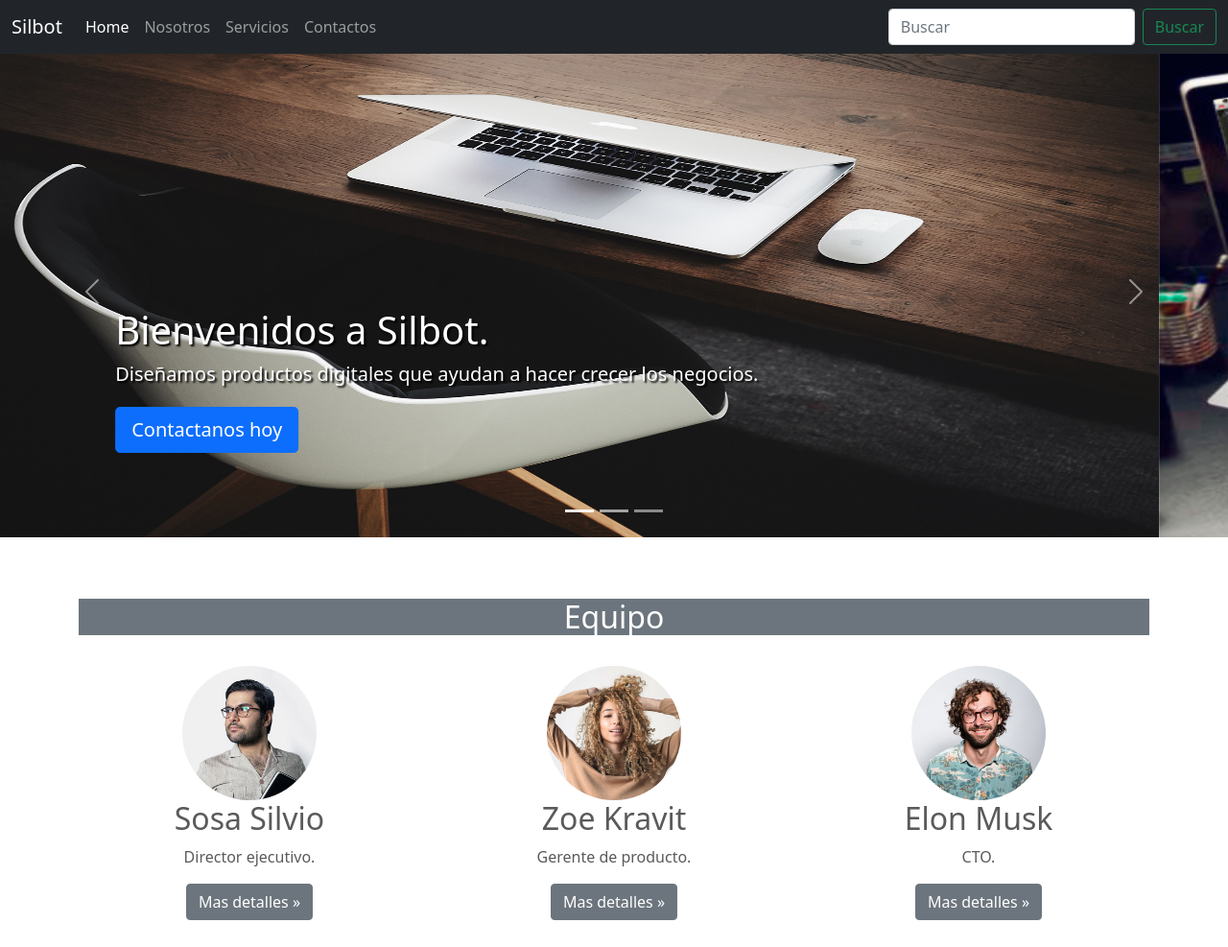
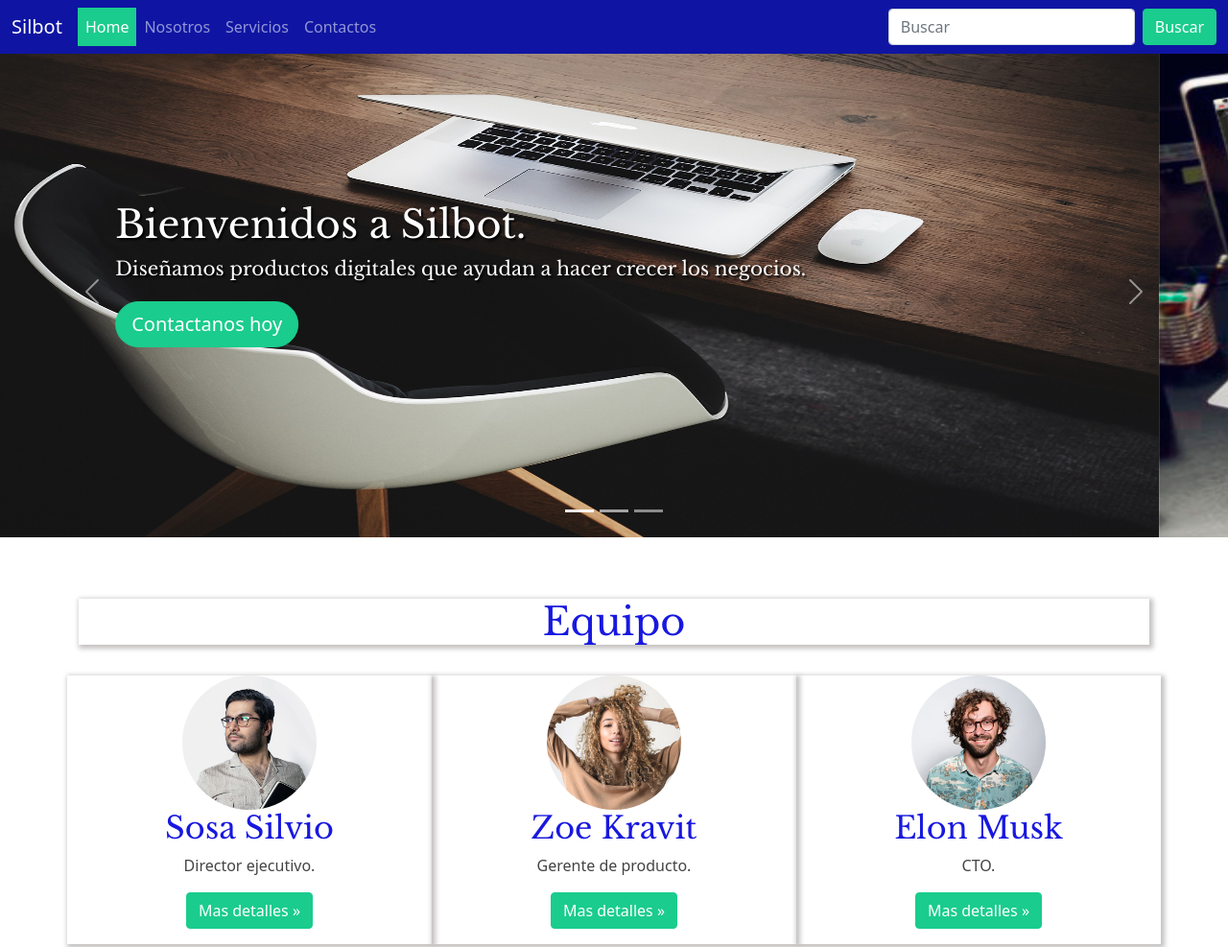
Before and after one commit to Silvio7577/IHM, a plain HTML site: page index.html in a window 1280 px wide. Shown: the top 987 px of the page at 96% size. Drawn offline with nearby package versions, Linux system fonts and the light colour scheme; a web font is replaced by a local one.

Commit message:
Cambio: 2

```diff
--- a/css/estilos.css
+++ b/css/estilos.css
@@ -5,9 +5,64 @@
 body {
     padding-top: 3rem;
     padding-bottom: 3rem;
-    color: #5a5a5a;
+    color: #444444;
   }
 
+  /* NAV
+-------------------------------------------------- */
+  .navbar{
+    background-color: #0f15a2;
+  }
+
+  .btn-outline-success {
+    color: white;
+    border-color: white;
+  }
+
+  .btn-outline-success:hover{
+    background-color: #1818e0;
+    border-color: white;
+  }
+
+  .navbar-dark .navbar-nav .nav-link.active, .navbar-dark .navbar-nav .show>.nav-link {
+    color: #fff;
+    background-color: #1acc8d;
+  }
+
+   /* MARKETING IMAGENES
+-------------------------------------------------- */
+
+  h2,.tit{
+    color: #1818e0;
+  }
+  .tit {
+    box-shadow: 2px 2px 5px 2px rgb(197, 193, 193);
+    font-family: 'Libre Baskerville', serif;
+  }
+
+  .titulo,.p-titulo{
+    font-family: 'Libre Baskerville', serif;
+  }
+
+  .carousel-caption .btn{
+    color: #fff;
+    background-color: #1acc8d;
+    border-color: #1acc8d;
+    border-radius: 50px;
+    transition: 0.5s;
+  }
+
+  .carousel-caption .btn:hover{
+    background-color: #0cb97d;
+  }
+
+  .row .col-lg-4{
+    box-shadow: 2px 2px 5px 2px rgb(197, 193, 193);
+  }
+
+  .featurette-divider{
+    box-shadow: 3px 3px 5px 3px rgb(128, 124, 124);
+  }
 
   /* PERSONALIZA EL CARRUSEL
   -------------------------------------------------- */
@@ -20,6 +75,7 @@ body {
   .carousel-caption {
     bottom: 3rem;
     z-index: 10;
+    margin-bottom: 110px;
   }
 
   /* Declarar alturas debido al posicionamiento del elemento img */
@@ -54,6 +110,25 @@ body {
   .marketing .col-lg-4 p {
     margin-right: .75rem;
     margin-left: .75rem;
+  }
+
+  .btn {
+    color: #fff;
+    background-color: #1acc8d;
+    border-color: #1acc8d;
+  }
+
+  .btn:hover{
+    background-color: #0cb97d;
+    color: #fff;
+  }
+
+  .marketing h2 {
+    font-family: 'Libre Baskerville', serif;
+  }
+
+  .featurette-heading{
+
   }
   /* rtl:end:ignore */
 
--- a/index.html
+++ b/index.html
@@ -7,6 +7,9 @@
     <title>Leanding Page</title>
     <link rel="stylesheet" href="/css/bootstrap.min.css" crossorigin="anonymous">
     <link rel="icon" href="/img/icon.png">
+    <link rel="preconnect" href="https://fonts.googleapis.com">
+    <link rel="preconnect" href="https://fonts.gstatic.com" crossorigin>
+    <link href="https://fonts.googleapis.com/css2?family=Libre+Baskerville&family=Trocchi&display=swap" rel="stylesheet">
 
     <!--Esto es por conexion CDN
       <link rel="canonical" href="https://getbootstrap.com/docs/5.1/examples/carousel/">
@@ -48,7 +51,7 @@
 </head>
 <body>
     <header>
-        <nav class="navbar navbar-expand-md navbar-dark fixed-top bg-dark">
+        <nav class="navbar navbar-expand-md navbar-dark fixed-top ">
           <div class="container-fluid">
             <a class="navbar-brand" href="#">Silbot</a>
             <button class="navbar-toggler" type="button" data-bs-toggle="collapse" data-bs-target="#navbarCollapse" aria-controls="navbarCollapse" aria-expanded="false" aria-label="Toggle navigation">
@@ -138,7 +141,7 @@
         <div class="container marketing">
 
           <!-- Tres columnas de texto debajo del carrusel -->
-          <h2 class="text-center bg-secondary text-white">Equipo</h1>
+          <h1 class="tit text-center">Equipo</h1>
             <br>
           <div class="row">
             <div class="col-lg-4">
@@ -146,21 +149,21 @@
 
               <h2>Sosa Silvio</h2>
               <p>Director ejecutivo.</p>
-              <p><a class="btn btn-secondary" href="#">Mas detalles &raquo;</a></p>
+              <p><a class="btn " href="#">Mas detalles &raquo;</a></p>
             </div><!-- /.col-lg-4 -->
             <div class="col-lg-4">
               <img src="/img/Integrante-2.jpg" class="bd-placeholder-img rounded-circle" width="140" height="140" role="img" aria-label="Placeholder: 140x140" preserveAspectRatio="xMidYMid slice" focusable="false"><title>Placeholder</title><rect width="100%" height="100%" fill="#777"/><text x="50%" y="50%" fill="#777" dy=".3em"></text></img>
 
               <h2>Zoe Kravit</h2>
               <p>Gerente de producto.</p>
-              <p><a class="btn btn-secondary" href="#">Mas detalles &raquo;</a></p>
+              <p><a class="btn " href="#">Mas detalles &raquo;</a></p>
             </div><!-- /.col-lg-4 -->
             <div class="col-lg-4">
               <img src="/img/Integrante-3.jpg" class="bd-placeholder-img rounded-circle" width="140" height="140" role="img" aria-label="Placeholder: 140x140" preserveAspectRatio="xMidYMid slice" focusable="false"><title>Placeholder</title><rect width="100%" height="100%" fill="#777"/><text x="50%" y="50%" fill="#777" dy=".3em"></text></img>
 
               <h2>Elon Musk</h2>
               <p>CTO.</p>
-              <p><a class="btn btn-secondary" href="#">Mas detalles &raquo;</a></p>
+              <p><a class="btn " href="#">Mas detalles &raquo;</a></p>
             </div><!-- /.col-lg-4 -->
           </div><!-- /.row -->
 
@@ -197,7 +200,7 @@
 
           <div class="row featurette">
             <div class="col-md-7">
-              <h2 class="featurette-heading">Somos los mejores, ven a. <span class="text-muted">comprobarlo.</span></h2>
+              <h2 class="featurette-heading">Somos los mejores, ven a comprobarlo</h2>
               <p class="lead">Los sitios que realizamos son compatibles para todos los navegadores y todas las plataformas. Tus paginas web se verán de manera correcta, con un diseño único y se adaptará a la plataforma en la que se visualice ya sea un smartphone, tablet o ultrabook..</p>
             </div>
             <div class="col-md-5">
```
